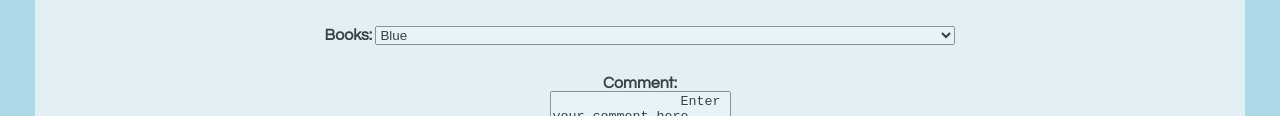
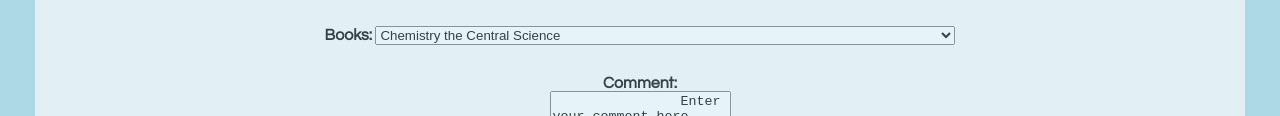
Before and after one commit to abdiwakene/home, a plain HTML site: page request.html in a window 1280 px wide. Shown: the part 445-561 px from the top of the page. Drawn offline with nearby package versions, Linux system fonts and the light colour scheme; a script that the page names is missing.

Commit message:
update dropdown

```diff
--- a/request.html
+++ b/request.html
@@ -53,12 +53,17 @@
             <br> <br>
             <!-- include database in drop down menu -->
             <b>Books:</b>
-            <select name="color">
-                <option value="blue">Blue</option>
-                <option value="green">Green</option>
-                <option value="yellow">Yellow</option>
-                <option value="red">Red</option>
-                <option value="pink">Pink</option>
+            <select name="textbook">
+                <option value="chem">Chemistry the Central Science</option>
+                <option value="calc">Calculus Early Transcendentals</option>
+                <option value="psych">Psychological Science</option>
+                <option value="econ">Economics</option>
+                <option value="write">The Writer's Presence</option>
+                <option value="phys">Physics</option>
+                <option value="stat">Elementary Statistics</option>
+                <option value="fin">Financial Accounting</option>
+                <option value="hist">A History of Byzantium</option>
+                <option value="plato">The Republic of Plato</option>
             </select>
             <br><br>
             <b>Comment:</b>
```
